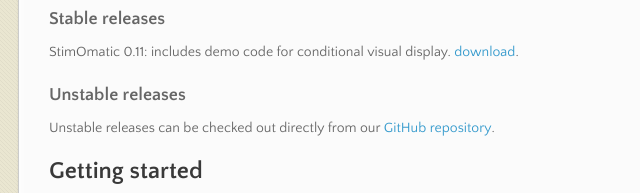
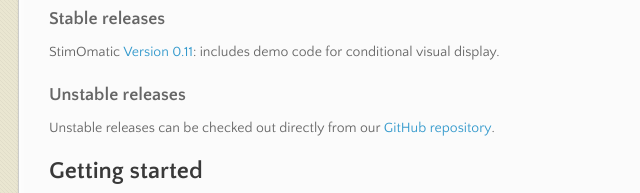
Before and after one commit to kotowicz/testing, a plain HTML site: page index.html in a window 1280 px wide. Shown: the part 523-716 px from the top of the page, 297-937 px from the left. Drawn offline with nearby package versions, Linux system fonts and the light colour scheme.

Commit message:
Update index.html

```diff
--- a/index.html
+++ b/index.html
@@ -54,7 +54,7 @@ $ git checkout gh-pages
 
 <h2>Download</h2>
 <h3>Stable releases</h3>
-<p>StimOmatic 0.11: includes demo code for conditional visual display. <a href="https://github.com/kotowicz/StimOmatic/archive/v0.11.zip">download</a>.</p>
+<p>StimOmatic <a href="https://github.com/kotowicz/StimOmatic/archive/v0.11.zip">Version 0.11</a>: includes demo code for conditional visual display.</p>
 <h3>Unstable releases</h3>
 <p>Unstable releases can be checked out directly from our <a href="https://github.com/StimOmatic/StimOmatic">GitHub repository</a>.</p>
 
```
